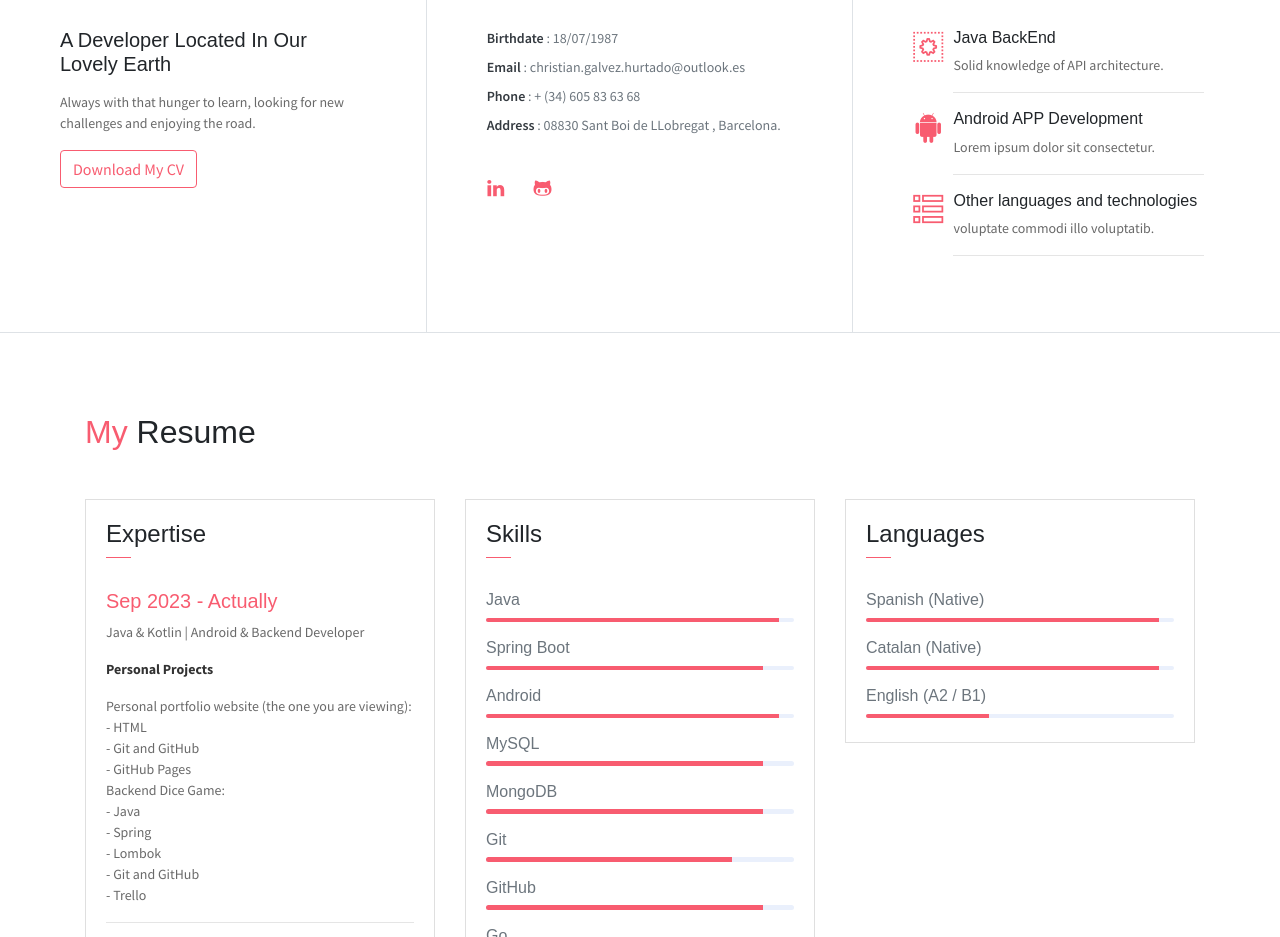
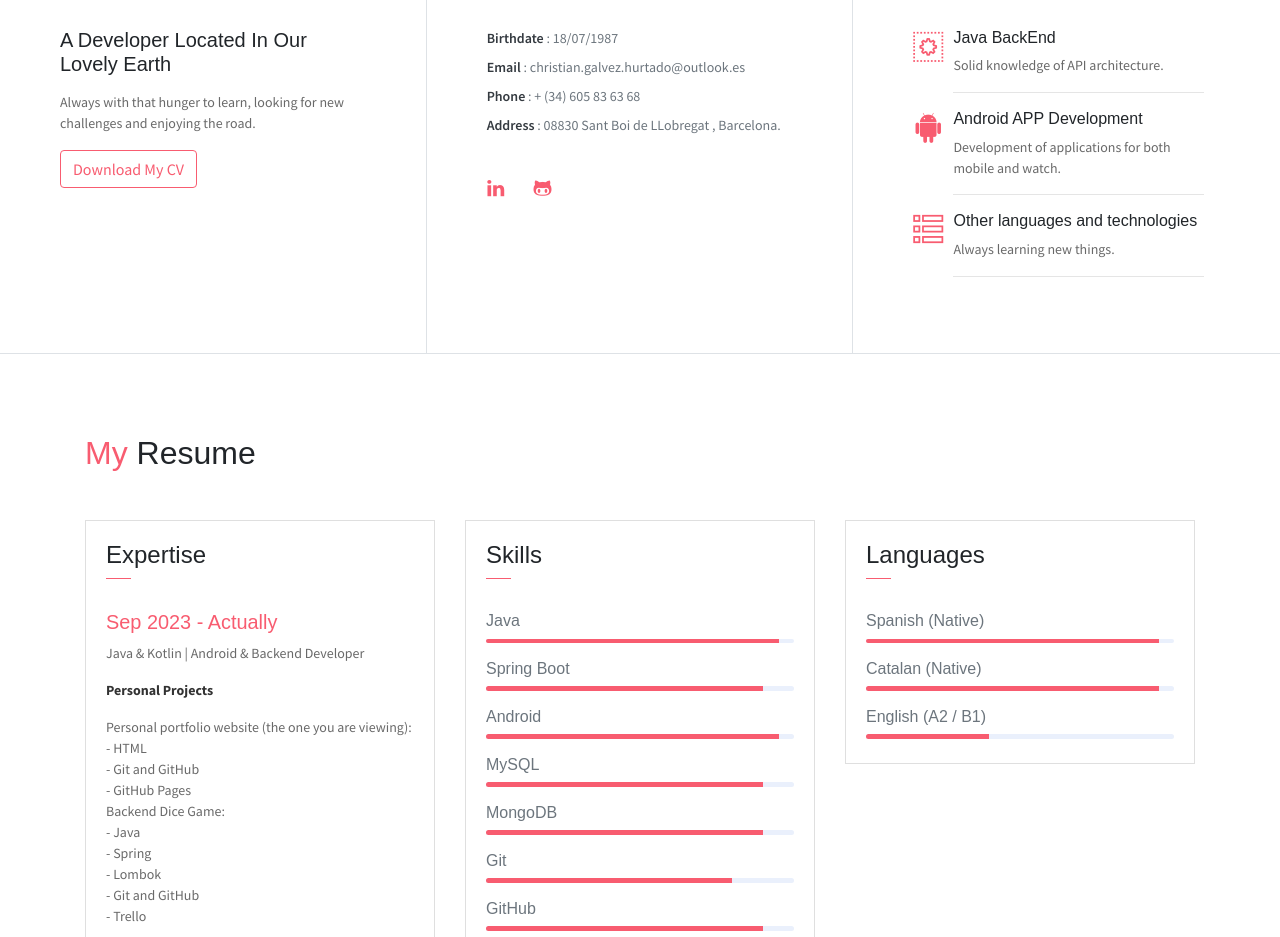
Before and after one commit to ChrisGalHur/ChrisGalHur.github.io, a website: page index.html in a window 1280 px wide. Shown: the part 840-1777 px from the top of the page. Drawn offline with Linux system fonts and the light colour scheme; some packages are replaced by stand-ins of ours; some icons are missing.

Commit message:
My Expertise changes

```diff
--- a/index.html
+++ b/index.html
@@ -105,7 +105,7 @@
                     <div class="col-1 text-danger pt-1"><i class="ti-android icon-lg"></i></div>
                     <div class="col-10 ml-auto mr-3">
                         <h6>Android APP Development</h6>
-                        <p class="subtitle">Lorem ipsum dolor sit consectetur.</p>
+                        <p class="subtitle">Development of applications for both mobile and watch.</p>
                         <hr>
                     </div>
                 </div>
@@ -113,7 +113,7 @@
                     <div class="col-1 text-danger pt-1"><i class="ti-view-list-alt icon-lg"></i></div>
                     <div class="col-10 ml-auto mr-3">
                         <h6>Other languages and technologies </h6>
-                        <p class="subtitle">voluptate commodi illo voluptatib.</p>
+                        <p class="subtitle">Always learning new things.</p>
                         <hr>
                     </div>
                 </div>
```
